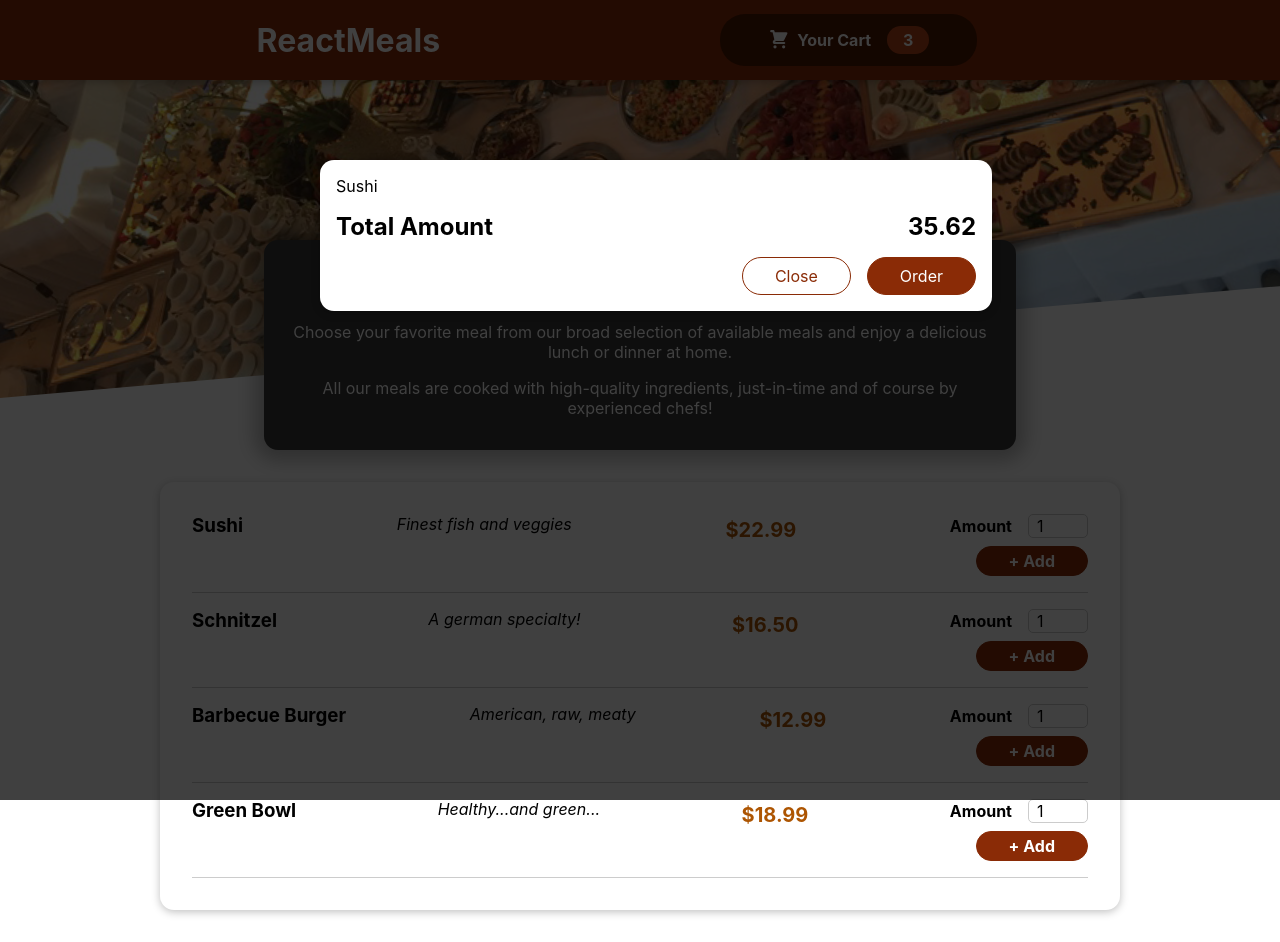
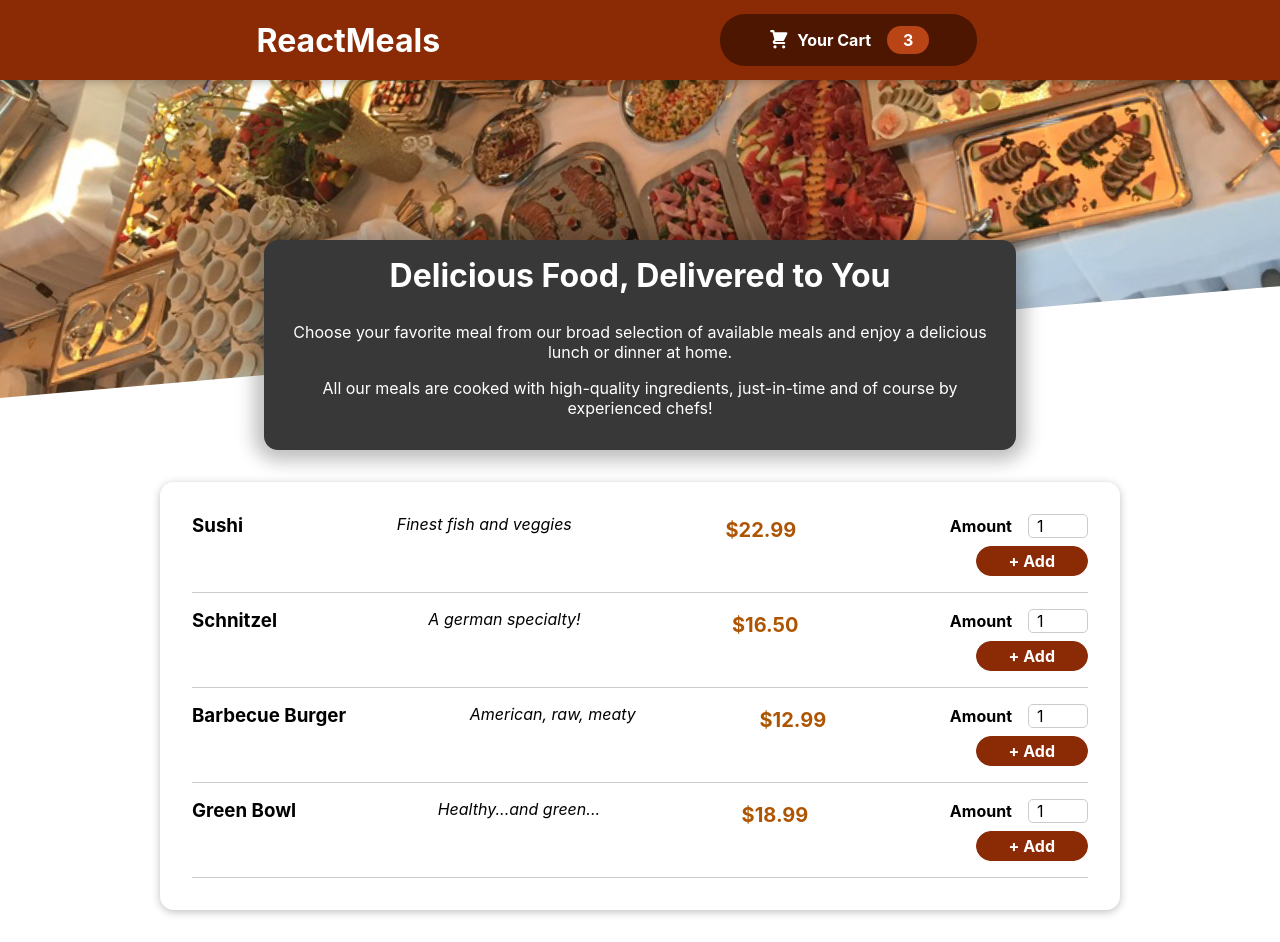
Before and after one commit to reactPlatform/empty, a React (Create React App) app: page / in a window 1280 px wide. Built offline with nearby package versions, Linux system fonts and the light colour scheme.

Commit message:
Cart Open and Close

```diff
--- a/src/App.js
+++ b/src/App.js
@@ -1,13 +1,21 @@
 import Header from './components/Layout/Header';
 import './App.css';
-import { Fragment } from 'react';
+import { Fragment , useState } from 'react';
 import Meals from '../src/components/Meals/Meals';
 import Cart from '../src/components/Cart/Cart';
+
 function App() {
+  const [cartIsShown,setcartIsShown] = useState(false);
+  const showCartHandler = () =>{
+    setcartIsShown(true);
+  }
+  const hideCartHandler = () => {
+    setcartIsShown(false);
+  }
   return (
     <Fragment>
-      <Cart></Cart>
-      <Header></Header>
+      {cartIsShown && <Cart onClose={hideCartHandler}/>}
+      <Header onShowCart = {showCartHandler}></Header>
       <Meals />
     </Fragment>
   );
--- a/src/components/Cart/Cart.js
+++ b/src/components/Cart/Cart.js
@@ -6,14 +6,14 @@
         {id:'c1',name:'Sushi',amount:2,price:12.99},
     ].map((item) => <li>{item.name}</li>)}</ul>
   return (
-    <Modal>
+    <Modal onClose={props.onClose}>
         {cartItems}
         <div className={classes.total}>
             <span>Total Amount</span>
             <span>35.62</span>
         </div>
         <div className={classes.actions}>
-            <button className={classes['button--alt']}>Close</button>
+            <button className={classes['button--alt']} onClick={props.onClose}>Close</button>
             <button className={classes.button}>Order</button>
         </div>
     </Modal>
--- a/src/components/Layout/Header.js
+++ b/src/components/Layout/Header.js
@@ -2,12 +2,12 @@
 import classes from '../Layout/Header.module.css';
 import mealsImg from '../../assets/meals.jpg';
 import HeaderCartButton from './HeaderCartButton';
-export default function Header() {
+export default function Header(props) {
   return (
     <Fragment>
         <div className={classes.header}>
         <h1>ReactMeals</h1>
-        <HeaderCartButton />
+        <HeaderCartButton onClick={props.onShowCart}/>
         </div>
         <div className={classes['main-image']}>
             <img src={mealsImg} alt='A table full of delicious food'/>
--- a/src/components/Layout/HeaderCartButton.js
+++ b/src/components/Layout/HeaderCartButton.js
@@ -1,10 +1,10 @@
 import React from 'react'
 import CartIcon from '../Cart/CartIcon'
 import classes from '../Layout/HeaderCardButton.module.css';
-export default function HeaderCartButton() {
+export default function HeaderCartButton(props) {
   return (
     <div>
-        <button className={classes.button}>
+        <button className={classes.button} onClick={props.onClick}>
             <span className={classes.icon}>
                 <CartIcon />
             </span>
--- a/src/components/UI/Modal.js
+++ b/src/components/UI/Modal.js
@@ -4,7 +4,7 @@
 
 const Backdrop = (props) => {
     return(
-        <div className={classes.backdrop}></div>
+        <div className={classes.backdrop} onClick={props.onClose}></div>
     )
 }
 
@@ -19,7 +19,7 @@
     const portalElement = document.getElementById("overlays");
   return (
     <Fragment>
-        {ReactDom.createPortal(<Backdrop />,portalElement)}
+        {ReactDom.createPortal(<Backdrop onClose={props.onClose}/>,portalElement)}
         {ReactDom.createPortal(
             <ModalOverlay>{props.children}</ModalOverlay>,portalElement
         )}
```
